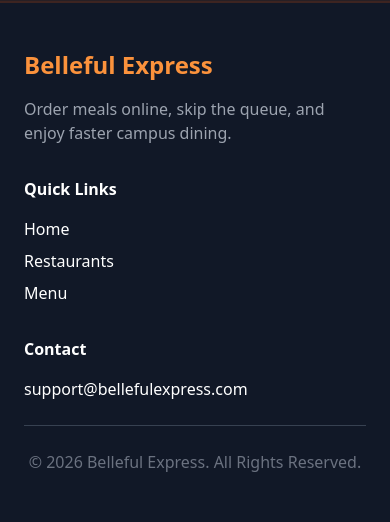
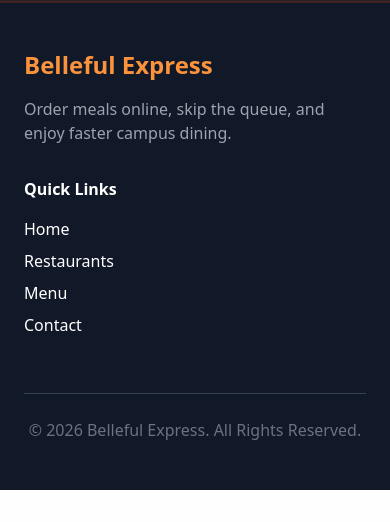
Before and after one commit to agbaigospel2018-source/food_project, a Django app: page /accounts/profile/edit/ in a window 390 px wide. Shown: the part 1435-1957 px from the top of the page. After the commit the page ends 1925 px from the top, so only its background shows below. Run offline with Django 5.2, Linux system fonts and the light colour scheme; the visitor is signed in with stand-in values (Sample User, id 1); data that the repository does not hold is empty; some libraries are stand-ins or nearby versions.

Commit message:
updated contact button for mobile view

```diff
--- a/core/templates/core/base.html
+++ b/core/templates/core/base.html
@@ -488,6 +488,9 @@
                         <li>
                             <a href="{% url 'login' %}" class="hover:text-orange-400">Menu</a>
                         </li>
+                        <li>
+                            <a href="{% url 'contact' %}" class="hover:text-orange-400">Contact</a>
+                        </li>
 
                     </ul>
 
@@ -495,13 +498,6 @@
 
                 <div>
 
-                    <h3 class="font-semibold mb-4">
-                        Contact
-                    </h3>
-
-                    <p>
-                        support@bellefulexpress.com
-                    </p>
 
                 </div>
 
```
